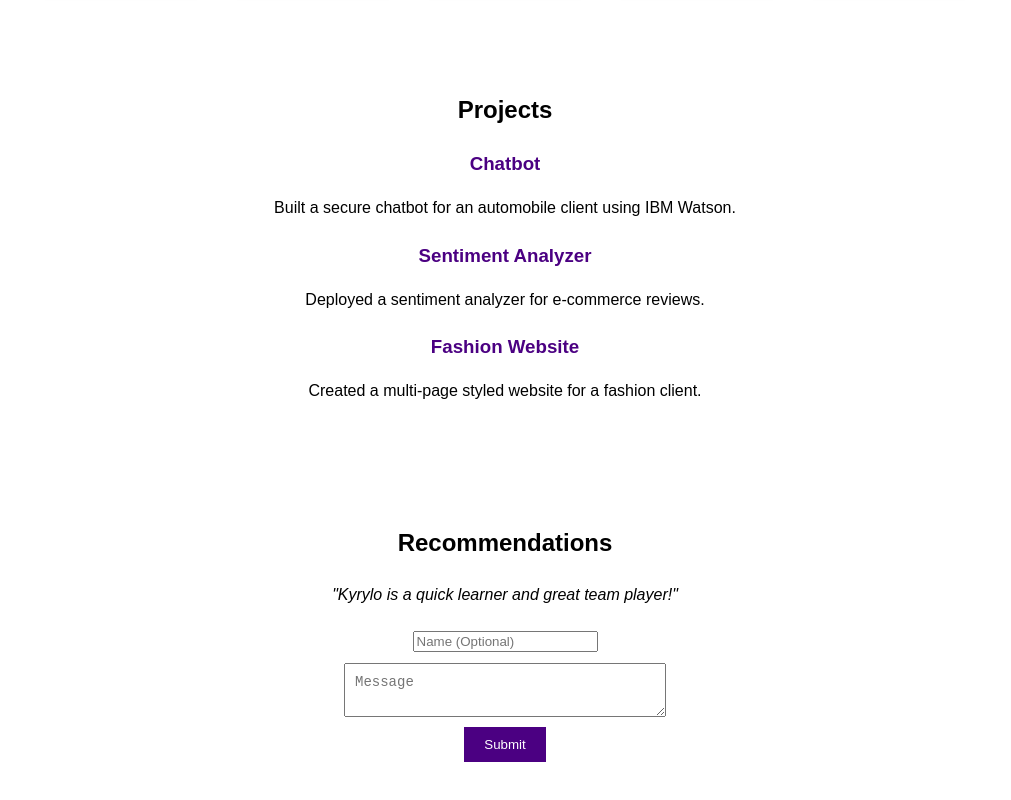
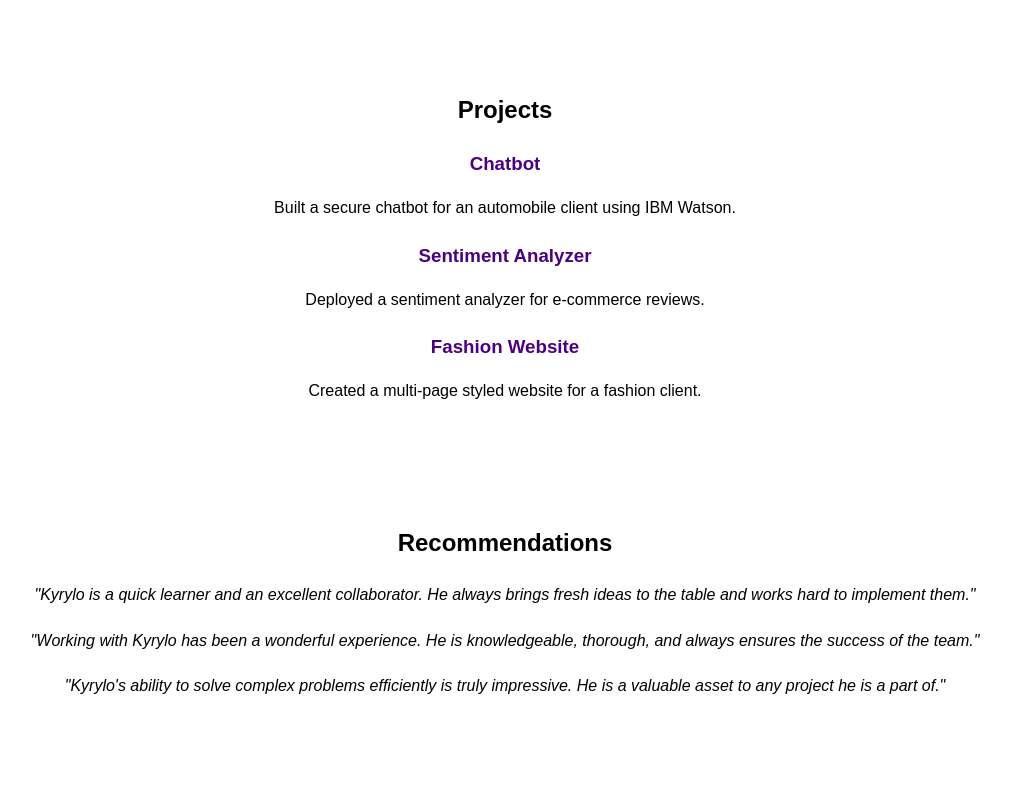
Before and after one commit to kireyev/my-coursera-portfolio, a plain HTML site: page index.html in a window 1280 px wide. Shown: the part 680-1480 px from the top of the page, without its empty margins (135-1146 px from the left). After the commit the page ends 1439 px from the top, so only its background shows below. Drawn offline with Linux system fonts and the light colour scheme; a script that the page names is missing.

Commit message:
Update index.html

```diff
--- a/index.html
+++ b/index.html
@@ -91,17 +91,24 @@
   </section>
 
   <!-- Recommendations Section -->
-  <section id="recommendations">
-    <h2>Recommendations</h2>
+<section id="recommendations">
+  <h2>Recommendations</h2>
+  <div class="recommendations-container">
+    <!-- Recommendation 1 -->
     <div class="recommendation">
-      <p>"Kyrylo is a quick learner and great team player!"</p>
+      <p>"Kyrylo is a quick learner and an excellent collaborator. He always brings fresh ideas to the table and works hard to implement them."</p>
     </div>
-    <form id="recommendation-form">
-      <input type="text" name="name" placeholder="Name (Optional)">
-      <textarea name="message" placeholder="Message"></textarea>
-      <button type="submit">Submit</button>
-    </form>
-  </section>
+    <!-- Recommendation 2 -->
+    <div class="recommendation">
+      <p>"Working with Kyrylo has been a wonderful experience. He is knowledgeable, thorough, and always ensures the success of the team."</p>
+    </div>
+    <!-- Recommendation 3 -->
+    <div class="recommendation">
+      <p>"Kyrylo's ability to solve complex problems efficiently is truly impressive. He is a valuable asset to any project he is a part of."</p>
+    </div>
+  </div>
+</section>
+
 
   <script src="script.js"></script>
 </body>
```
